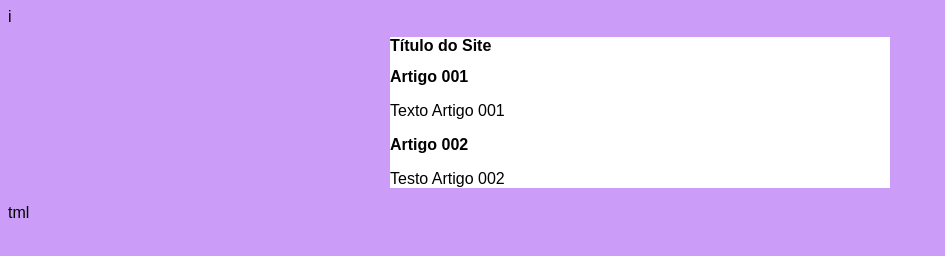
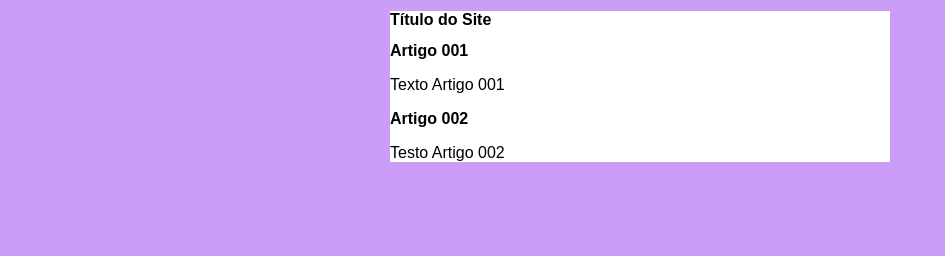
Before and after one commit to MaxxamRS/projeto-site, a plain HTML site: page index.html in a window 1280 px wide. Shown: the whole page, without its empty margins (0-945 px from the left). Drawn offline with Linux system fonts and the light colour scheme.

Commit message:
correções

```diff
--- a/index.html
+++ b/index.html
@@ -5,7 +5,7 @@
     <meta http-equiv="X-UA-Compatible" content="IE=edge">
     <meta name="viewport" content="width=device-width, initial-scale=1.0">
     <title>Título do Site</title>
-    <link rel="stylesheet" href="estilos/style.css">i
+    <link rel="stylesheet" href="estilos/style.css">
 </head>
 <body>
     <main>
@@ -22,4 +22,4 @@
         </article>
     </main>
 </body>
-</html>tml
+</html>
```
